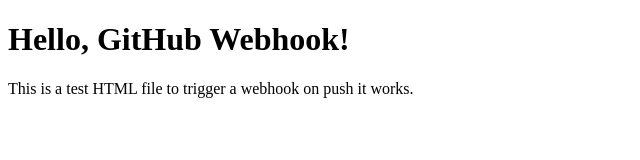
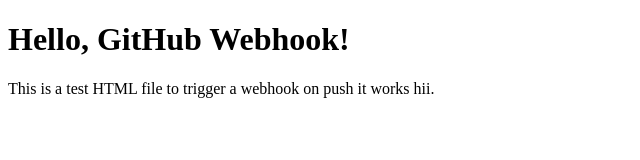
Before and after one commit to radhika-sidhman/windows-server, a plain HTML site: page index.html in a window 1280 px wide. Shown: the full height of the page, 0-640 px from the left. Drawn offline with Linux system fonts and the light colour scheme.

Commit message:
Update index.html

```diff
--- a/index.html
+++ b/index.html
@@ -6,6 +6,6 @@
 </head>
 <body>
     <h1>Hello, GitHub Webhook!</h1>
-    <p>This is a test HTML file to trigger a webhook on push it works.</p>
+    <p>This is a test HTML file to trigger a webhook on push it works hii.</p>
 </body>
 </html>
```
